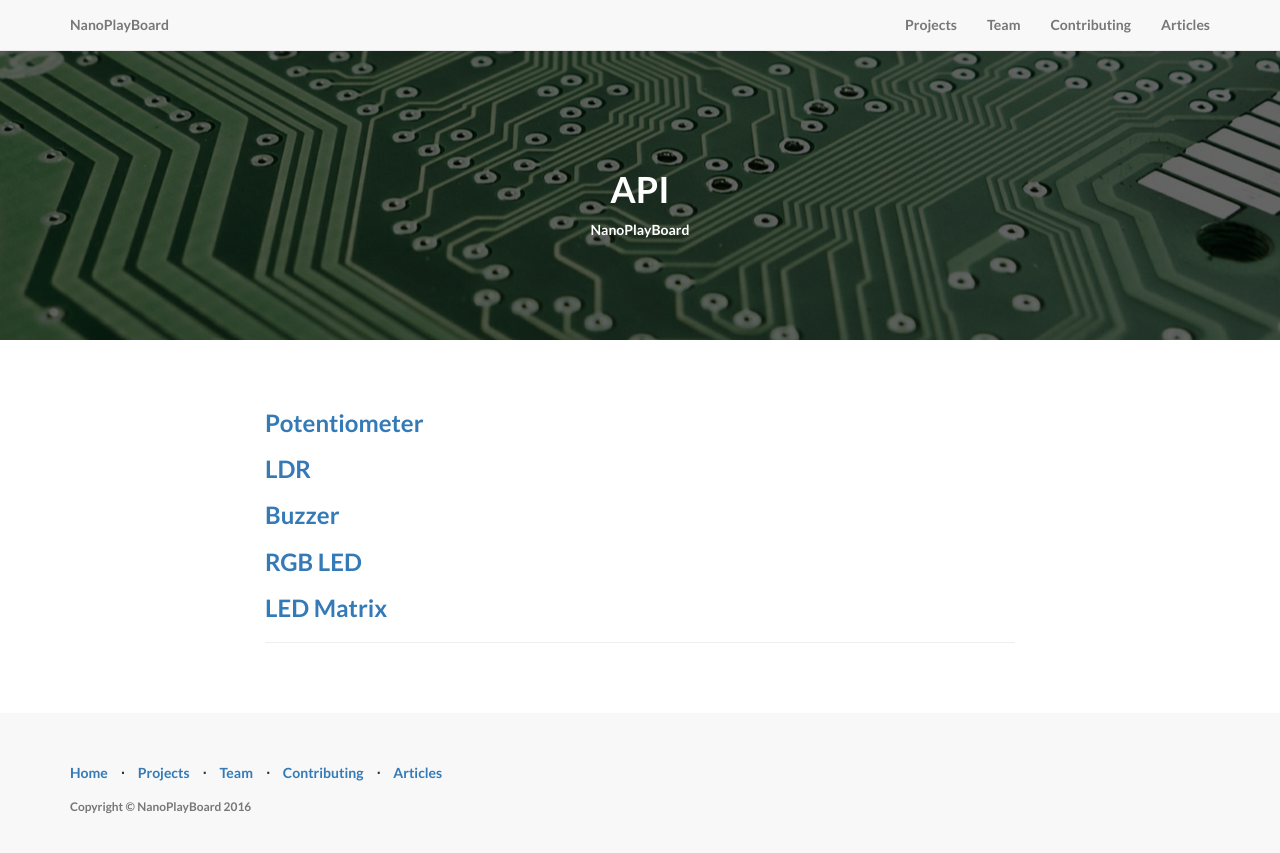
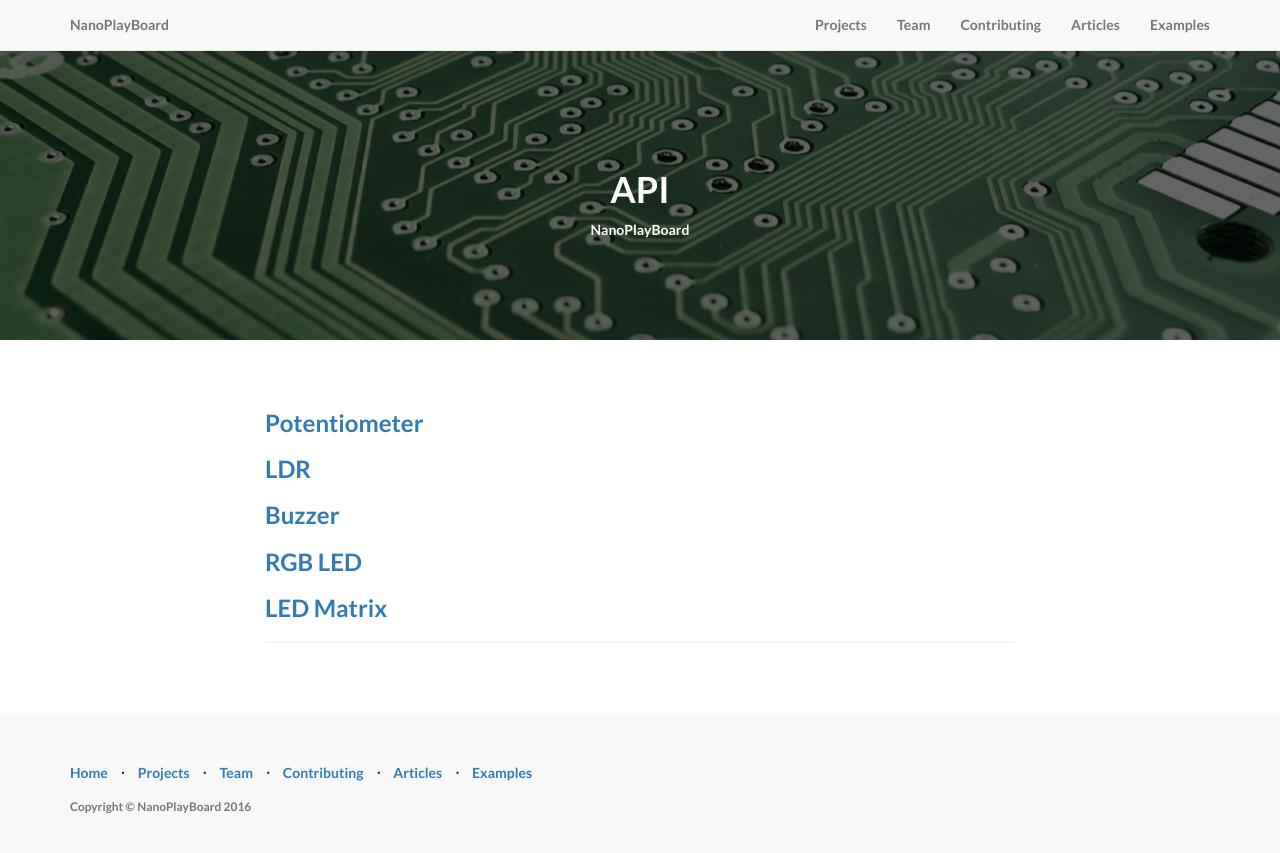
Before and after one commit to nanoplayboard/nanoplayboard.github.io, a Jekyll site: the page built from api/index.html, in a window 1280 px wide. Shown: the top 853 px of the page. Built offline with Jekyll 4.4.1, drawn with Linux system fonts in a browser that asks for light colours.

Commit message:
Added examples in nav and footer

```diff
--- a/_includes/footer.html
+++ b/_includes/footer.html
@@ -23,14 +23,14 @@
                         <li>
                             <a href="{{ site.baseurl }}/articles/">Articles</a>
                         </li>
+                        <li class="footer-menu-divider">&sdot;</li>
+                        <li>
+                            <a href="{{ site.baseurl }}/examples/">Examples</a>
+                        </li>
                         <!--
                         <li class="footer-menu-divider">&sdot;</li>
                         <li>
                             <a href="{{ site.baseurl }}/api/">API</a>
-                        </li>
-                        <li class="footer-menu-divider">&sdot;</li>
-                        <li>
-                            <a href="{{ site.baseurl }}/examples/">Examples</a>
                         </li>
                         -->
                     </ul>
--- a/_includes/nav.html
+++ b/_includes/nav.html
@@ -26,12 +26,12 @@
                     <li>
                         <a href="{{ site.baseurl }}/articles/">Articles</a>
                     </li>
+                    <li>
+                        <a href="{{ site.baseurl }}/articles/">Examples</a>
+                    </li>
                     <!--
                     <li>
                         <a href="{{ site.baseurl }}/api/">API</a>
-                    </li>
-                    <li>
-                        <a href="{{ site.baseurl }}/examples/">Examples</a>
                     </li>
                     -->
                 </ul>
```
